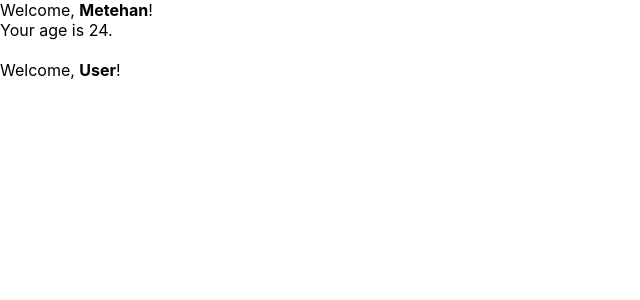
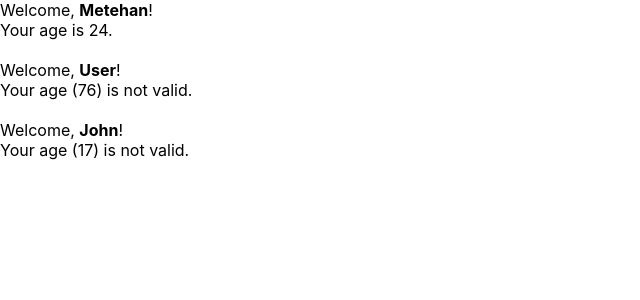
Before and after one commit to metehandoenmez/react-exercises, a React (Create React App) app: page / in a window 1280 px wide. Shown: the top 300 px of the page, without its empty margins (0-640 px from the left). Built offline with nearby package versions, Linux system fonts and the light colour scheme.

Commit message:
completed exercise 9

```diff
--- a/src/App.jsx
+++ b/src/App.jsx
@@ -12,7 +12,12 @@ function App() {
       <br />
       <Welcome
       name=""
-      age=""
+      age="76"
+      ></Welcome>
+      <br />
+      <Welcome
+      name="John"
+      age="17"
       ></Welcome>
     </div>
   );
--- a/src/welcome.jsx
+++ b/src/welcome.jsx
@@ -1,7 +1,10 @@
 function Age(props) {
-    if (props.age) {return (
-        <span>Your age is {props.age}. </span>
-    )}
+    if (props.age > 18 && props.age < 65) {return (
+        <span>Your age is {props.age || "unknown"}. </span>
+    ) }
+    else {return (
+        <span>Your age ({props.age}) is not valid. </span>
+    ) }
 }
 
 
@@ -15,14 +18,11 @@ export default function Welcome(props) {
     );
 }
 
-
-/*or
- export default function Welcome(props) {
+/*or export default function Welcome(props) {
     return (
         <p>Welcome, <strong>{props.name || "User"}</strong>!
         <br />
-        {props.age && <Age age={props.age} />}
+        {(props.age > 18 && props.age < 65) && <Age age={props.age} />}
         </p>
     );
-}
-*/
+} */
```
Also changed, not shown: 1 other file (tests, documents, lock files or other folders).
